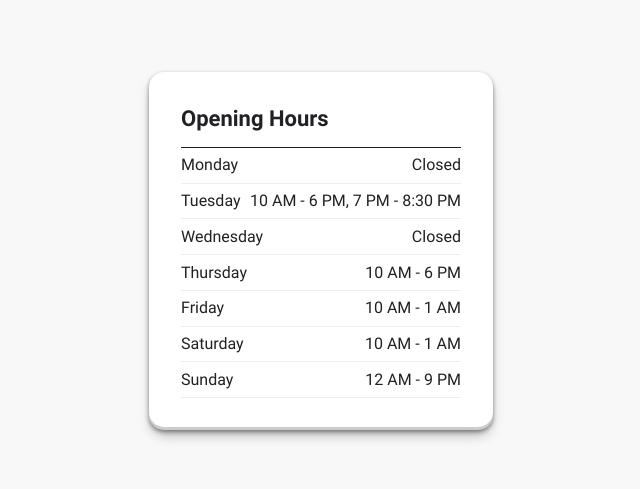
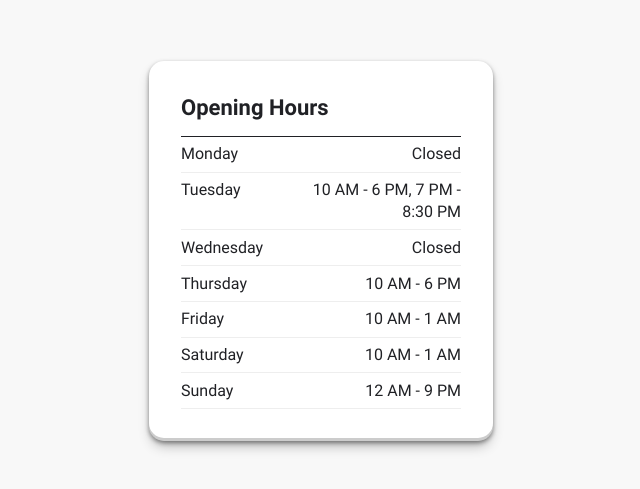
Before and after one commit to martyjg/opening-hours, a React (Vite) app: page / in a window 1280 px wide. Shown: the part 149-638 px from the top of the page, without its empty margins (319-959 px from the left). Built offline with nearby package versions, Linux system fonts and the light colour scheme.

Commit message:
Wrap times nicely

```diff
--- a/src/components/OpeningHours/OpeningHours.styled.ts
+++ b/src/components/OpeningHours/OpeningHours.styled.ts
@@ -32,9 +32,15 @@ const ListItem = styled.li`
   }
 `
 
+const Text = styled.p`
+  text-align: right;
+  max-width: 65%;
+`
+
 export {
   Container,
   Card,
   Heading,
   ListItem,
+  Text,
 }
--- a/src/components/OpeningHours/OpeningHours.tsx
+++ b/src/components/OpeningHours/OpeningHours.tsx
@@ -1,5 +1,11 @@
 import data from '../../data.json';
-import { Container, Card, Heading, ListItem } from './OpeningHours.styled';
+import {
+  Container,
+  Card,
+  Heading,
+  ListItem,
+  Text,
+} from './OpeningHours.styled';
 
 // TODO:
 // Set day indicator
@@ -22,7 +28,7 @@ export const convertSecondsToHours = (value: number) => value / 60 / 60;
 
 const convertDecimalToMinutes = (value: number) => value * 10 * 6;
 
-const convertTwentyFourToTwelveHour = (value: number) => {
+export const convertTwentyFourToTwelveHour = (value: number) => {
   let clock = 'AM';
   let hour = Math.trunc(value);
   const decimal = value - hour;
@@ -31,7 +37,7 @@ const convertTwentyFourToTwelveHour = (value: number) => {
     hour = hour % 12;
     clock = 'PM';
   }
-  return `${hour}${minutes ? `:${minutes}` : ''} ${clock}`;
+  return `${hour}${minutes ? `:${minutes}` : ''}\u00A0${clock}`;
 };
 
 const moveLateClosings = (item: Day, index: number, array: Array<Day>) => {
@@ -53,7 +59,7 @@ const buildReadableOpenHours = (clopenings: Array<Clopening | undefined>) => {
       readableOpeningHours += value;
     }
     if (clopening?.type === 'close') {
-      readableOpeningHours += ` - ${value}`;
+      readableOpeningHours += `\u00A0-\u00A0${value}`;
       acc.push(readableOpeningHours);
       readableOpeningHours = '';
     }
@@ -92,9 +98,11 @@ const OpeningHours = () => {
             return (
               <ListItem key={item.day}>
                 <span>{item.day}</span>
-                {item.readableOpeningHours?.length > 0
-                  ? item.readableOpeningHours.join(', ')
-                  : 'Closed'}
+                <Text>
+                  {item.readableOpeningHours?.length > 0
+                    ? item.readableOpeningHours.join(', ')
+                    : 'Closed'}
+                </Text>
               </ListItem>
             );
           })}
```
Also changed, not shown: 1 other file (tests, documents, lock files or other folders).
